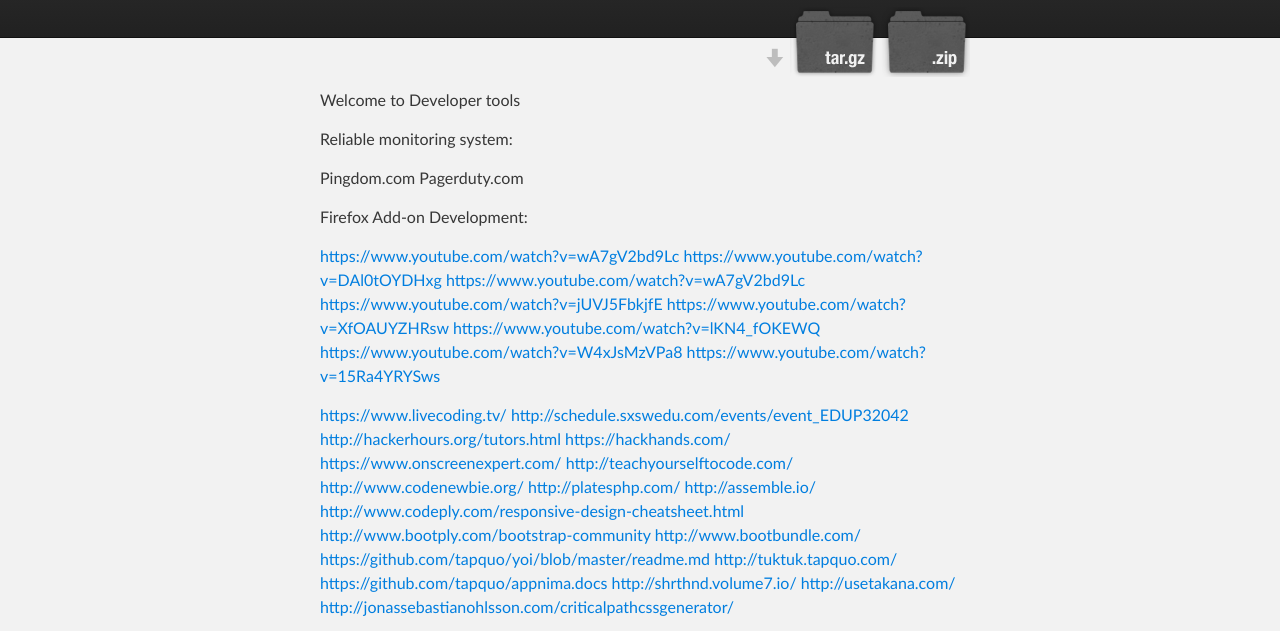
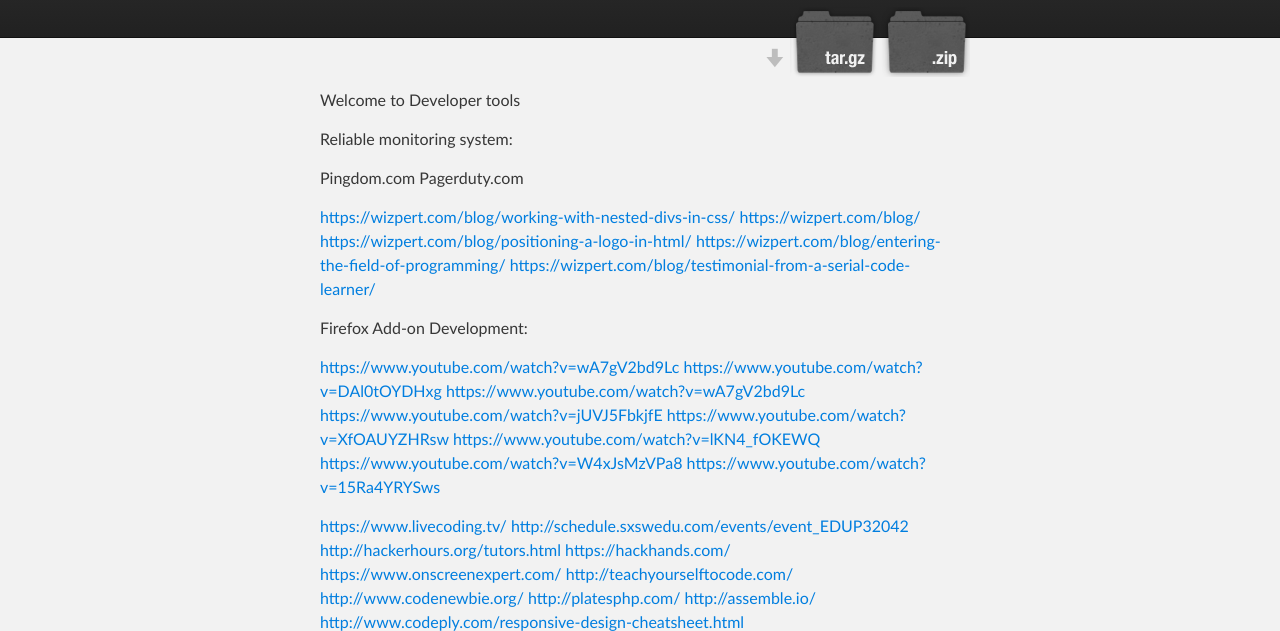
Before and after one commit to jlmwebhosting/jlmdevelopertools, a plain HTML site: page index.html in a window 1280 px wide. Shown: the part 136-767 px from the top of the page. Drawn offline with Linux system fonts and the light colour scheme.

```diff
--- a/index.html
+++ b/index.html
@@ -37,6 +37,12 @@
 
 <p>Pingdom.com
 Pagerduty.com</p>
+
+<p><a href="https://wizpert.com/blog/working-with-nested-divs-in-css/">https://wizpert.com/blog/working-with-nested-divs-in-css/</a>
+<a href="https://wizpert.com/blog/">https://wizpert.com/blog/</a>
+<a href="https://wizpert.com/blog/positioning-a-logo-in-html/">https://wizpert.com/blog/positioning-a-logo-in-html/</a>
+<a href="https://wizpert.com/blog/entering-the-field-of-programming/">https://wizpert.com/blog/entering-the-field-of-programming/</a>
+<a href="https://wizpert.com/blog/testimonial-from-a-serial-code-learner/">https://wizpert.com/blog/testimonial-from-a-serial-code-learner/</a></p>
 
 <p>Firefox Add-on Development:</p>
 
```
Also changed, not shown: params.json (+1 -1 lines).
